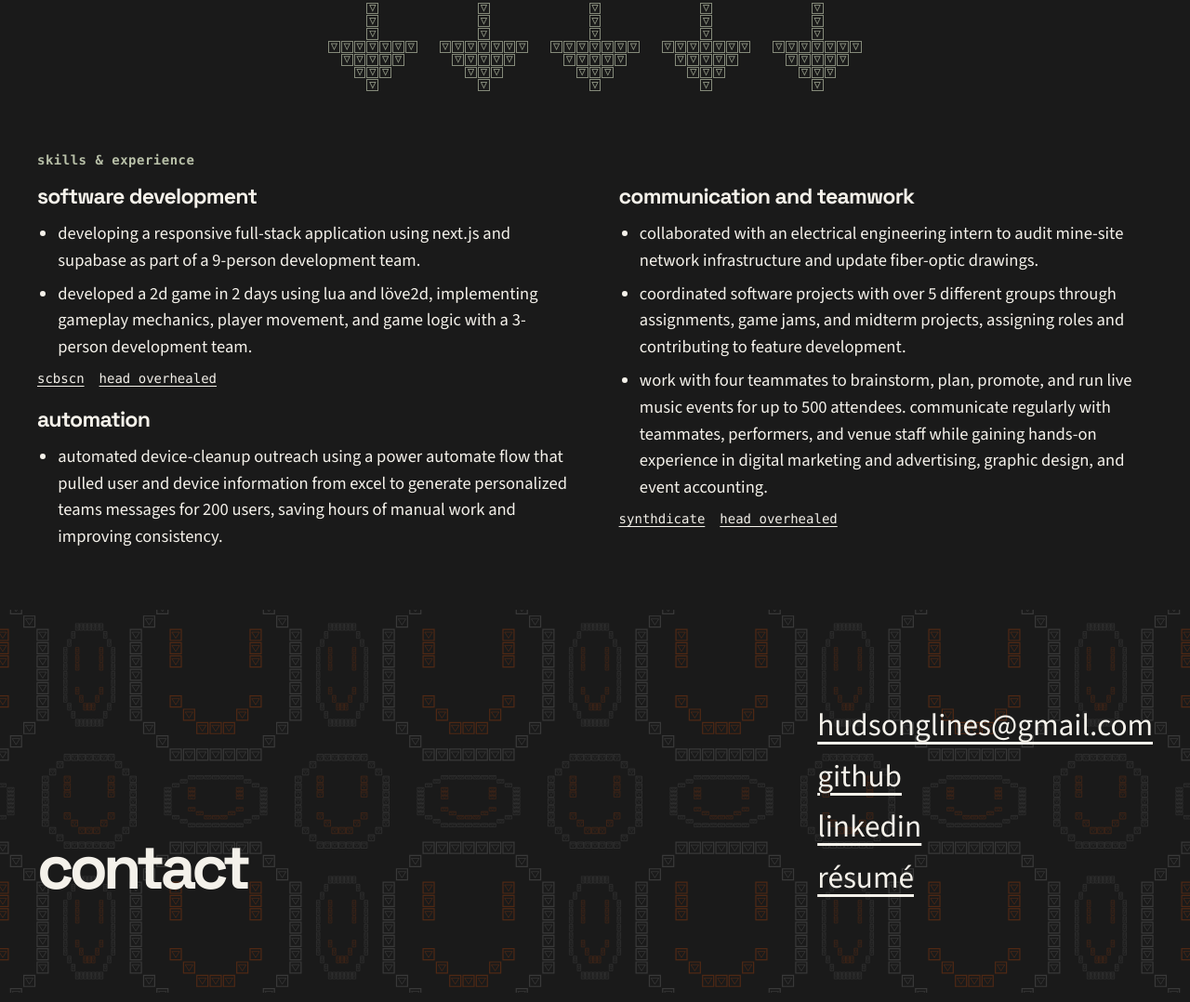
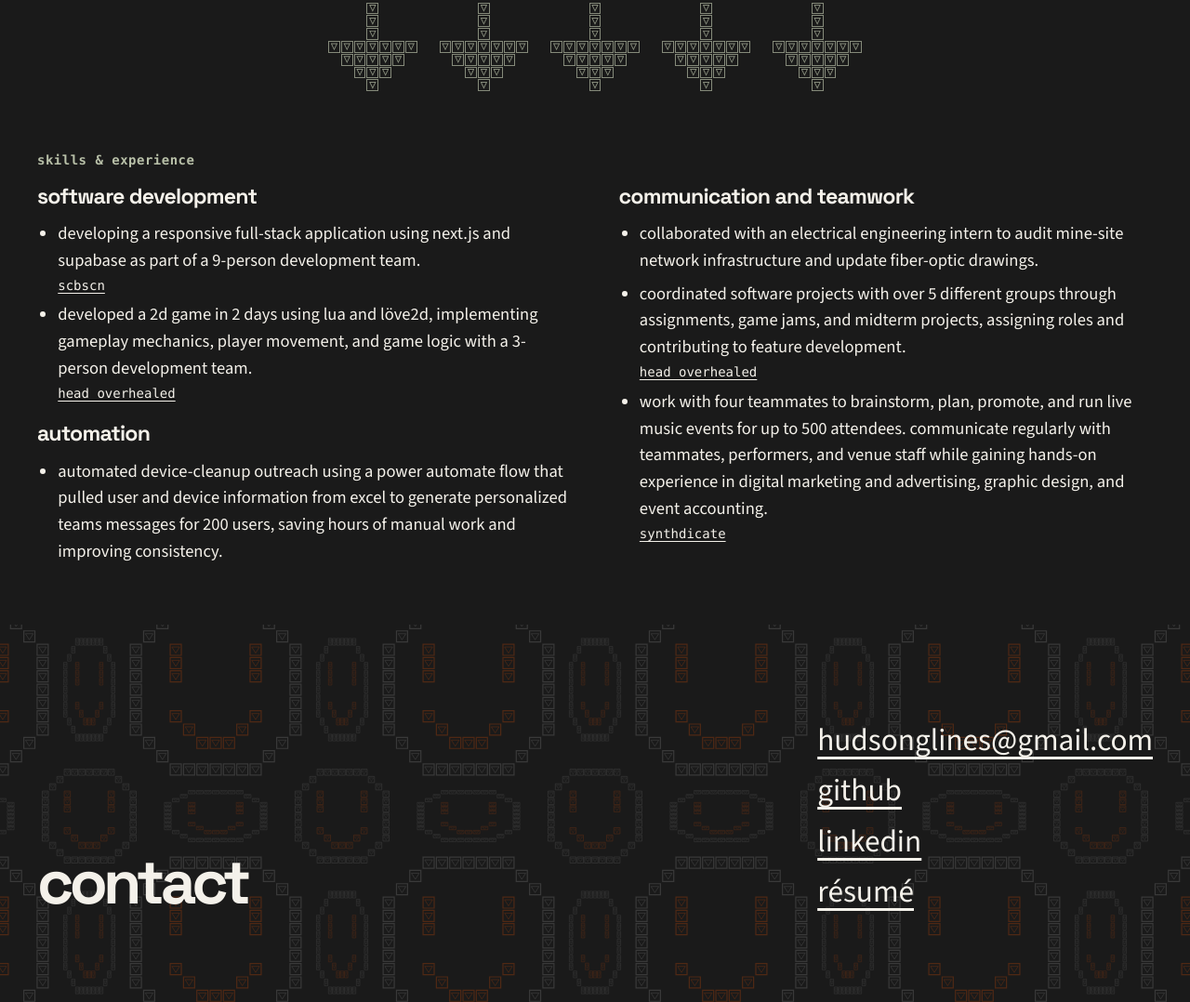
Before and after one commit to drusticc/portfolio, an Astro site: page / in a window 1280 px wide. Shown: the part 1801-2879 px from the top of the page at 93% size. Built offline with nearby package versions, Linux system fonts and the light colour scheme; Astro itself is replaced by a stand-in of ours.

Commit message:
Place portfolio project links under related bullets

```diff
--- a/src/data/portfolio.json
+++ b/src/data/portfolio.json
@@ -30,31 +30,46 @@
     {
       "title": "Software Development",
       "items": [
-        "Developing a responsive full-stack application using Next.js and Supabase as part of a 9-person development team.",
-        "Developed a 2D game in 2 days using Lua and LÖVE2D, implementing gameplay mechanics, player movement, and game logic with a 3-person development team."
-      ],
-      "projects": [
-        "scbscn",
-        "head-overhealed"
+        {
+          "text": "Developing a responsive full-stack application using Next.js and Supabase as part of a 9-person development team.",
+          "projects": [
+            "scbscn"
+          ]
+        },
+        {
+          "text": "Developed a 2D game in 2 days using Lua and LÖVE2D, implementing gameplay mechanics, player movement, and game logic with a 3-person development team.",
+          "projects": [
+            "head-overhealed"
+          ]
+        }
       ]
     },
     {
       "title": "Automation",
       "items": [
-        "Automated device-cleanup outreach using a Power Automate flow that pulled user and device information from Excel to generate personalized Teams messages for 200 users, saving hours of manual work and improving consistency."
-      ],
-      "projects": []
+        {
+          "text": "Automated device-cleanup outreach using a Power Automate flow that pulled user and device information from Excel to generate personalized Teams messages for 200 users, saving hours of manual work and improving consistency."
+        }
+      ]
     },
     {
       "title": "Communication and Teamwork",
       "items": [
-        "Collaborated with an Electrical Engineering intern to audit mine-site network infrastructure and update fiber-optic drawings.",
-        "Coordinated software projects with over 5 different groups through assignments, game jams, and midterm projects, assigning roles and contributing to feature development.",
-        "Work with four teammates to brainstorm, plan, promote, and run live music events for up to 500 attendees. Communicate regularly with teammates, performers, and venue staff while gaining hands-on experience in digital marketing and advertising, graphic design, and event accounting."
-      ],
-      "projects": [
-        "synthdicate",
-        "head-overhealed"
+        {
+          "text": "Collaborated with an Electrical Engineering intern to audit mine-site network infrastructure and update fiber-optic drawings."
+        },
+        {
+          "text": "Coordinated software projects with over 5 different groups through assignments, game jams, and midterm projects, assigning roles and contributing to feature development.",
+          "projects": [
+            "head-overhealed"
+          ]
+        },
+        {
+          "text": "Work with four teammates to brainstorm, plan, promote, and run live music events for up to 500 attendees. Communicate regularly with teammates, performers, and venue staff while gaining hands-on experience in digital marketing and advertising, graphic design, and event accounting.",
+          "projects": [
+            "synthdicate"
+          ]
+        }
       ]
     }
   ],
--- a/src/pages/index.astro
+++ b/src/pages/index.astro
@@ -60,14 +60,20 @@ const projectUrl = (slug: string) => `${home}projects/${slug}/`;
       {portfolio.skills.map((skill) => (
         <div class="skill">
           <h3>{skill.title}</h3>
-          <ul>{skill.items.map((item) => <li>{item}</li>)}</ul>
-          {skill.projects.length > 0 && (
-            <div class="related-links">
-              {portfolio.projects.filter((project) => skill.projects.includes(project.slug)).map((project) => (
-                <a href={projectUrl(project.slug)}>{project.short}</a>
-              ))}
-            </div>
-          )}
+          <ul>
+            {skill.items.map((item) => (
+              <li>
+                {item.text}
+                {item.projects && (
+                  <div class="related-links">
+                    {portfolio.projects.filter((project) => item.projects?.includes(project.slug)).map((project) => (
+                      <a href={projectUrl(project.slug)}>{project.short}</a>
+                    ))}
+                  </div>
+                )}
+              </li>
+            ))}
+          </ul>
         </div>
       ))}
     </div>
--- a/src/styles/site.css
+++ b/src/styles/site.css
@@ -265,7 +265,7 @@ h1, h2, h3 { font-family: var(--display); }
 .skill h3 { margin-bottom: .45rem; font-size: 1.25em; letter-spacing: -.035em; }
 .skill ul { padding-left: 1.2em; }
 .skill li + li { margin-top: .45rem; }
-.related-links { display: flex; flex-wrap: wrap; gap: .5rem 1rem; margin-top: .65rem; }
+.related-links { display: flex; flex-wrap: wrap; gap: .5rem 1rem; margin-top: .2rem; }
 
 .contact-section { position: relative; isolation: isolate; color: var(--raw-paper); background: var(--charcoal); }
 .contact-inner {
```
